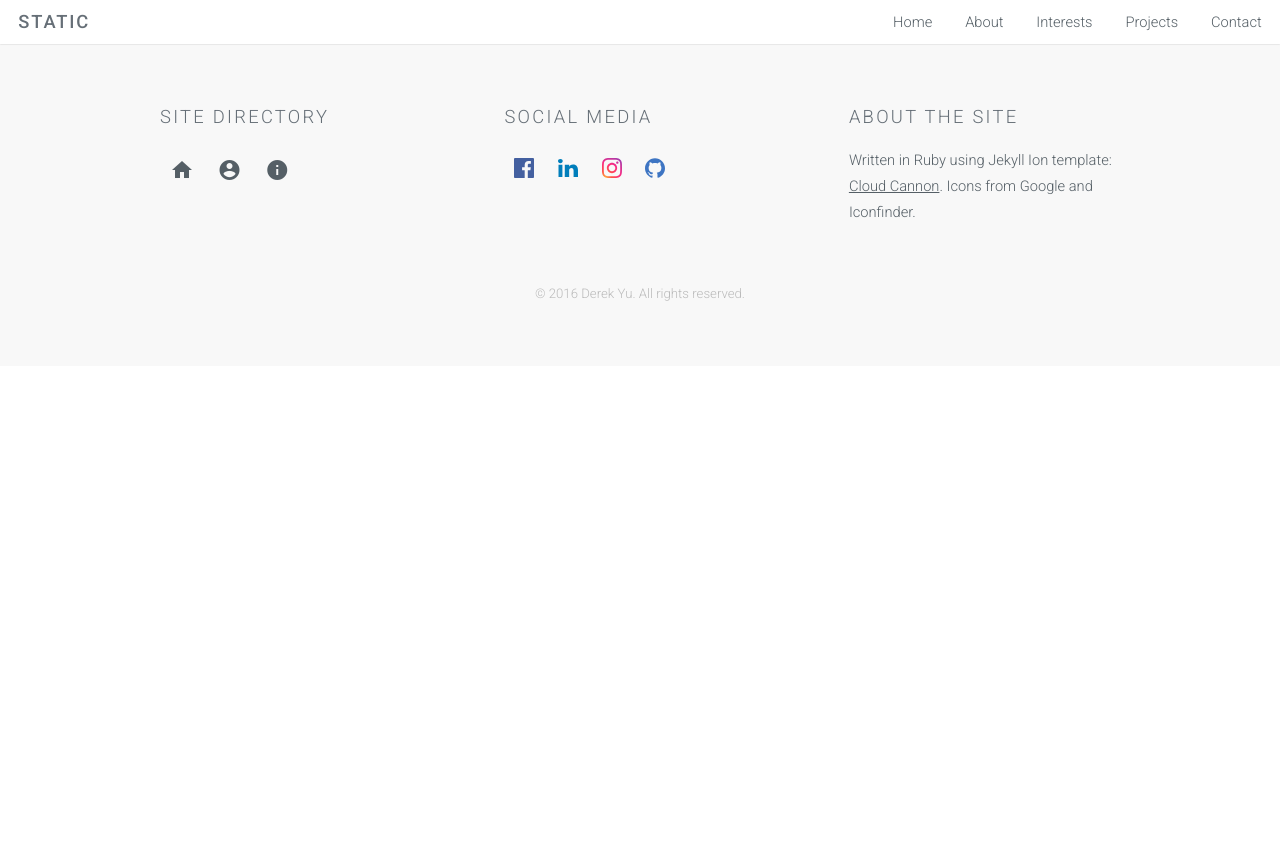
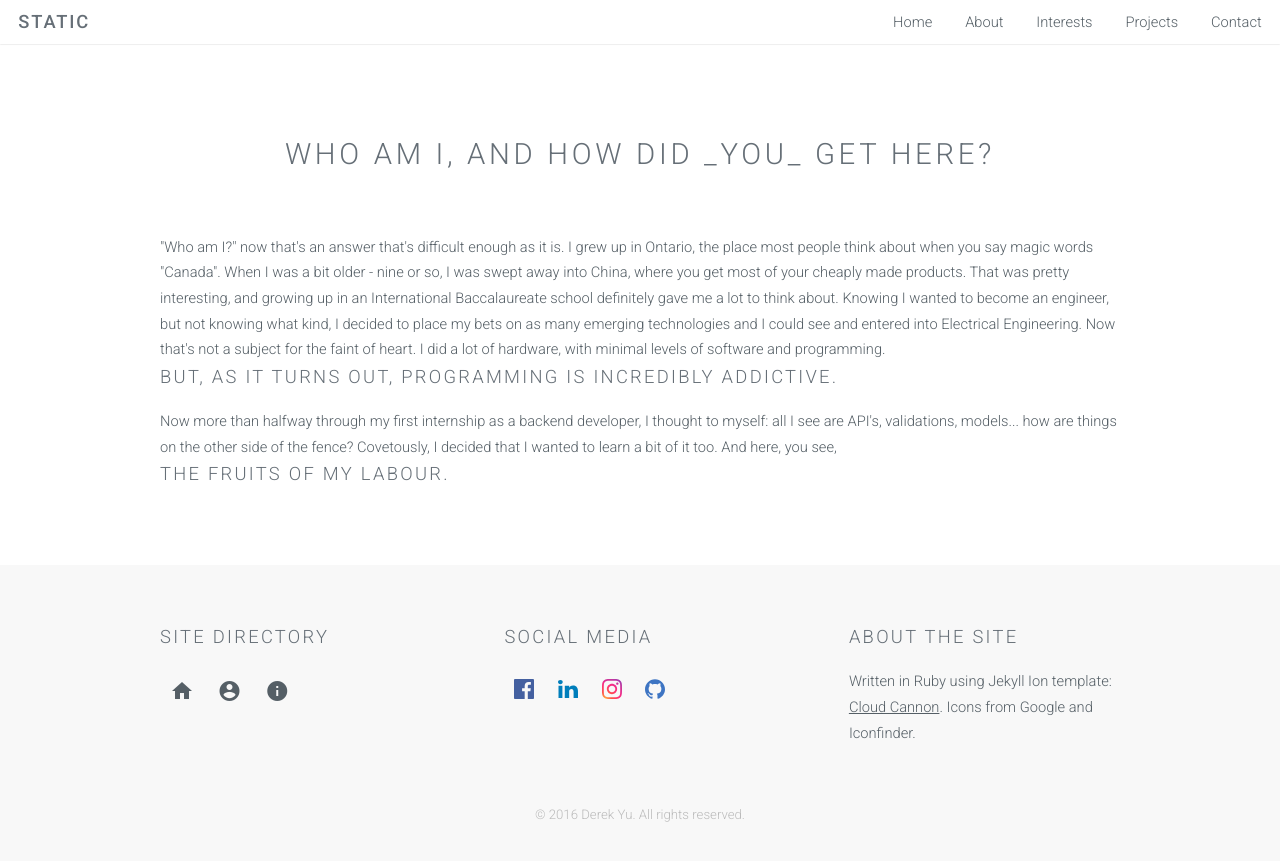
Before and after one commit to DerekYu177/static-site-test, a Jekyll site: the page built from _pages/01_about.html, in a window 1280 px wide. Shown: the top 861 px of the page. Built offline with Jekyll 4.4.1, drawn with Linux system fonts in a browser that asks for light colours.

Commit message:
[Static Site] adding about page

```diff
--- a/_pages/01_about.html
+++ b/_pages/01_about.html
@@ -4,3 +4,32 @@ title: About
 permalink: /about/
 group: top
 ---
+
+<section id="main" class="wrapper style1">
+  <header class="major">
+    <h2>
+      Who am I, and how did _you_ get here?
+    </h2>
+  </header>
+  <div class="container">
+    <div class="row">
+      <section>
+        "Who am I?" now that's an answer that's difficult enough as it is.
+        I grew up in Ontario, the place most people think about when you say magic words "Canada".
+        When I was a bit older - nine or so, I was swept away into China, where you get most of your cheaply made products.
+        That was pretty interesting, and growing up in an International Baccalaureate school definitely gave me a lot to think about.
+        Knowing I wanted to become an engineer, but not knowing what kind, I decided to place my bets on as many emerging technologies and I could see and entered into Electrical Engineering.
+        Now that's not a subject for the faint of heart.
+        I did a lot of hardware, with minimal levels of software and programming.
+
+        <h3>But, as it turns out, programming is incredibly addictive. </h3>
+
+        Now more than halfway through my first internship as a backend developer, I thought to myself: all I see are API's, validations, models... how are things on the other side of the fence?
+        Covetously, I decided that I wanted to learn a bit of it too.
+        And here, you see,
+        <h3>The fruits of my labour.</h3>
+        </thead>
+      </section>
+    </div>
+  </div>
+</section>
```
